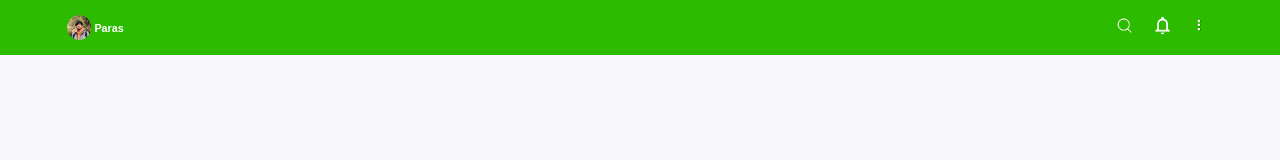
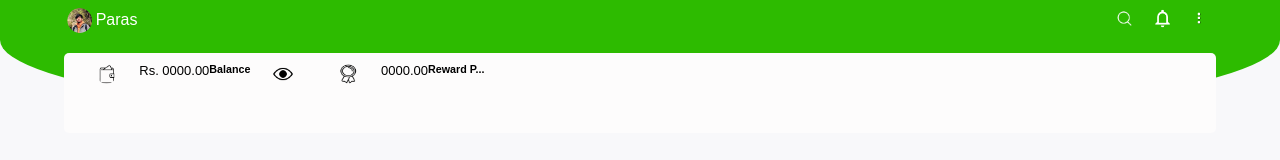
Before and after one commit to Paras03DP/taskesewa, a plain HTML site: page esewa/index.html in a window 1280 px wide. Drawn offline with Linux system fonts and the light colour scheme.

Commit message:
payingbar

```diff
--- a/index.html
+++ b/esewa/index.html
@@ -13,7 +13,7 @@
         <div class="nav-left">
             <div class="nav-left-icon">
                 <img src="pictures/pp.png">
-                <h6>Paras</h6>
+                <p>Paras</p>
             </div>
         </div>
         <div class="nav-right">
@@ -23,7 +23,18 @@
                 <li><img src="pictures/dot.jpg"></li>
             </ul>
         </div>
+    </div>
     </nav>
-
+<div class="paying">
+    <div class="paying-box">
+        <img src="pictures/wallet.png">
+        <p>Rs. 0000.00</p><br>
+        <h6>Balance</h6>
+        <img src="pictures/view.webp">
+        <img src="pictures/rewards.png">
+        <p>0000.00</p><br>
+        <h6>Reward P...</h6>
+    </div>
+</div>
 </body>
 </html>
--- a/style.css
+++ b/esewa/style.css
@@ -12,6 +12,7 @@ body{
 }
 nav{
     display: flex;
+    height: 30px;
     align-items: center;
     justify-content: space-between;
     background: #2DBB00;
@@ -42,3 +43,39 @@ nav{
     cursor: pointer;
     padding: 10px 5%;
 }
+.paying{
+    display: flex;
+    height: 60px;
+    background-color: #2DBB00;
+    justify-content: space-between;
+    border-radius: 0 0 50% 50%/0 0 100% 100%;
+    padding: 13px 5%;
+    transform: scale(1);
+}
+.paying-box{
+    background: #FDFCFC;
+    flex-basis: 100%;
+    position: sticky;
+    top: 50px;
+    padding: 10px;
+    border-radius: 5px;
+    align-self: flex-start;
+    height: 60px;
+}
+.paying-box{
+    display: flex;
+}
+.paying-box img{
+    display: flex;
+    width: 20px;
+    height: 20px;
+    border-radius: 50%;
+    cursor: pointer;
+    padding: 1px 2%;
+}
+.paying-box p{
+    font-size: small;
+}
+.paying-box h6{
+    display: inline-flex;
+}
```
Also changed, not shown: esewa/pictures/dot.jpg (renamed from pictures/dot.jpg), esewa/pictures/notification.png (renamed from pictures/notification.png), esewa/pictures/pp.png (renamed from pictures/pp.png), esewa/pictures/rewards.png (added), esewa/pictures/search.png (renamed from pictures/search.png), esewa/pictures/view.webp (added), esewa/pictures/wallet.png (added), pictures/dott.jpg (deleted).
